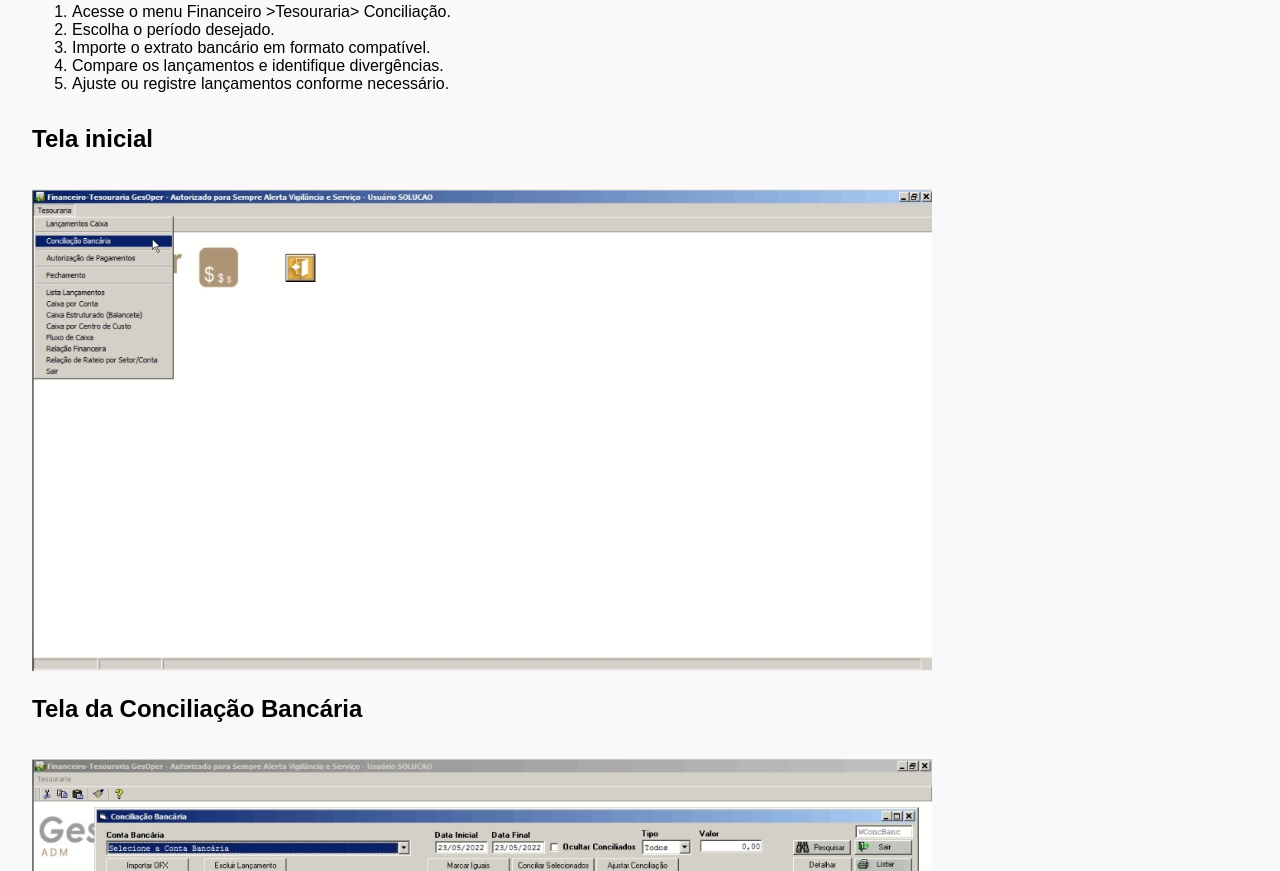
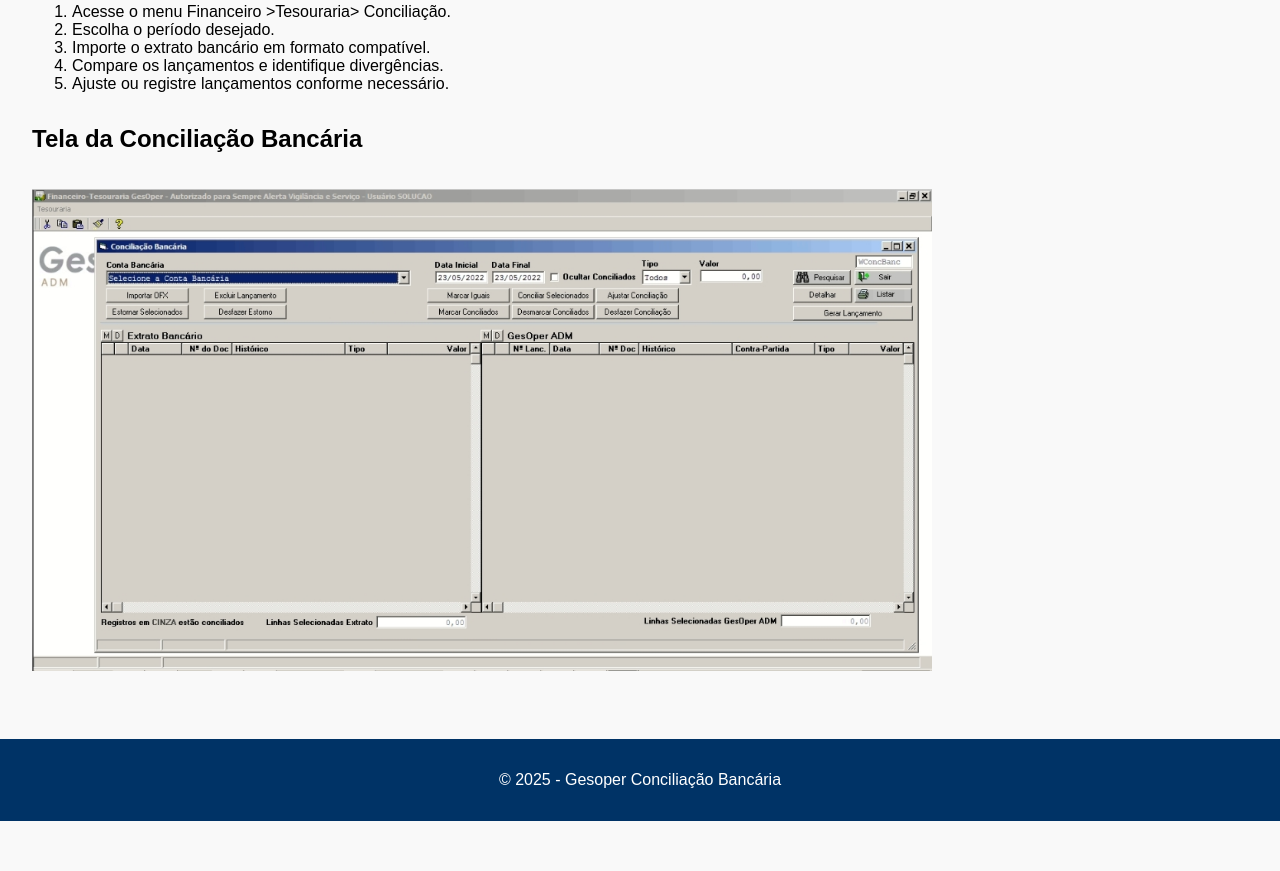
Before and after one commit to Gesoper02/ConcBanc, a plain HTML site: page index.html in a window 1280 px wide. Shown: the part 758-1629 px from the top of the page. After the commit the page ends 1579 px from the top, so only its background shows below. Drawn offline with Linux system fonts and the light colour scheme.

Commit message:
Update index.html

```diff
--- a/index.html
+++ b/index.html
@@ -59,8 +59,6 @@
             </ol>
         </section>
         <section id="prints">
-            <h2>Tela inicial</h2>
-            <img src="conciliacao_tela1.png" alt="Tela de Conciliação 1" width="900">
             <h2>Tela da Conciliação Bancária</h2>
 	    <img src="conciliacao_tela2.png" alt="Tela de Conciliação 2" width="900">
         </section>
```
